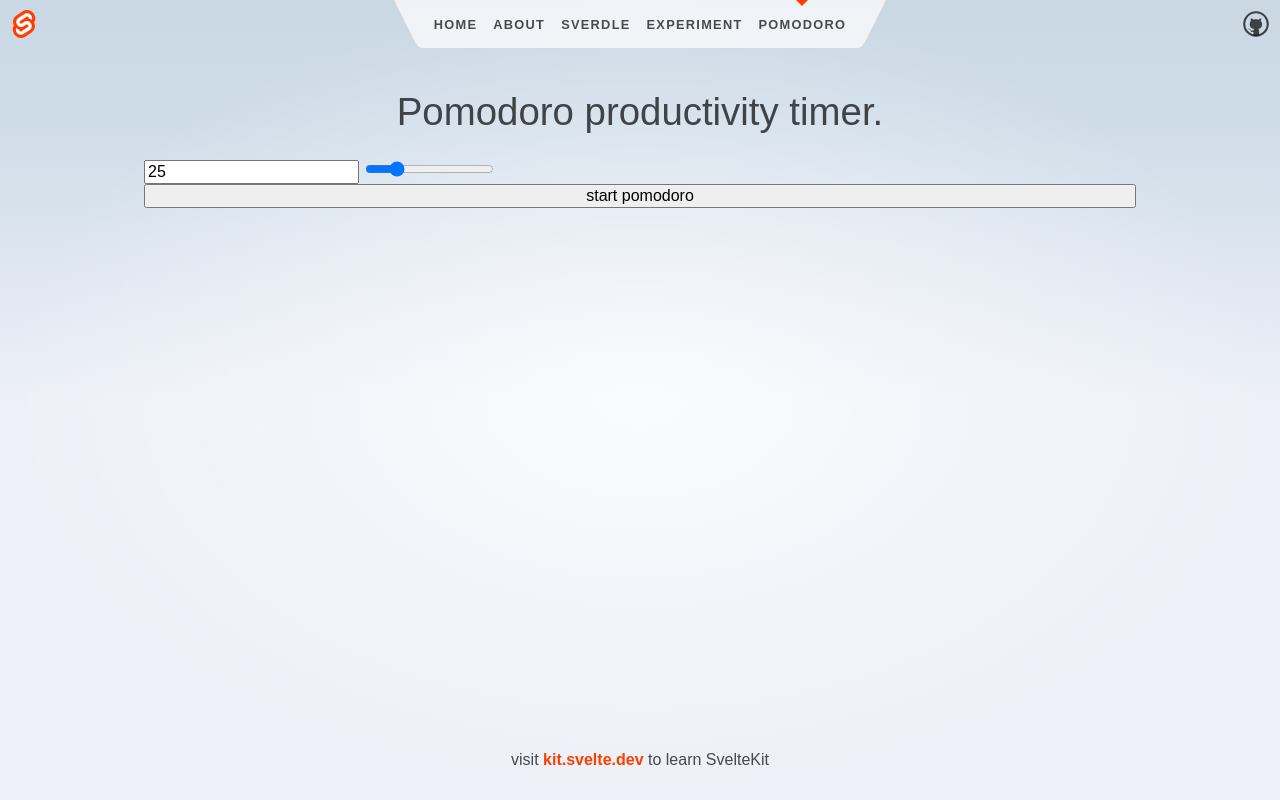
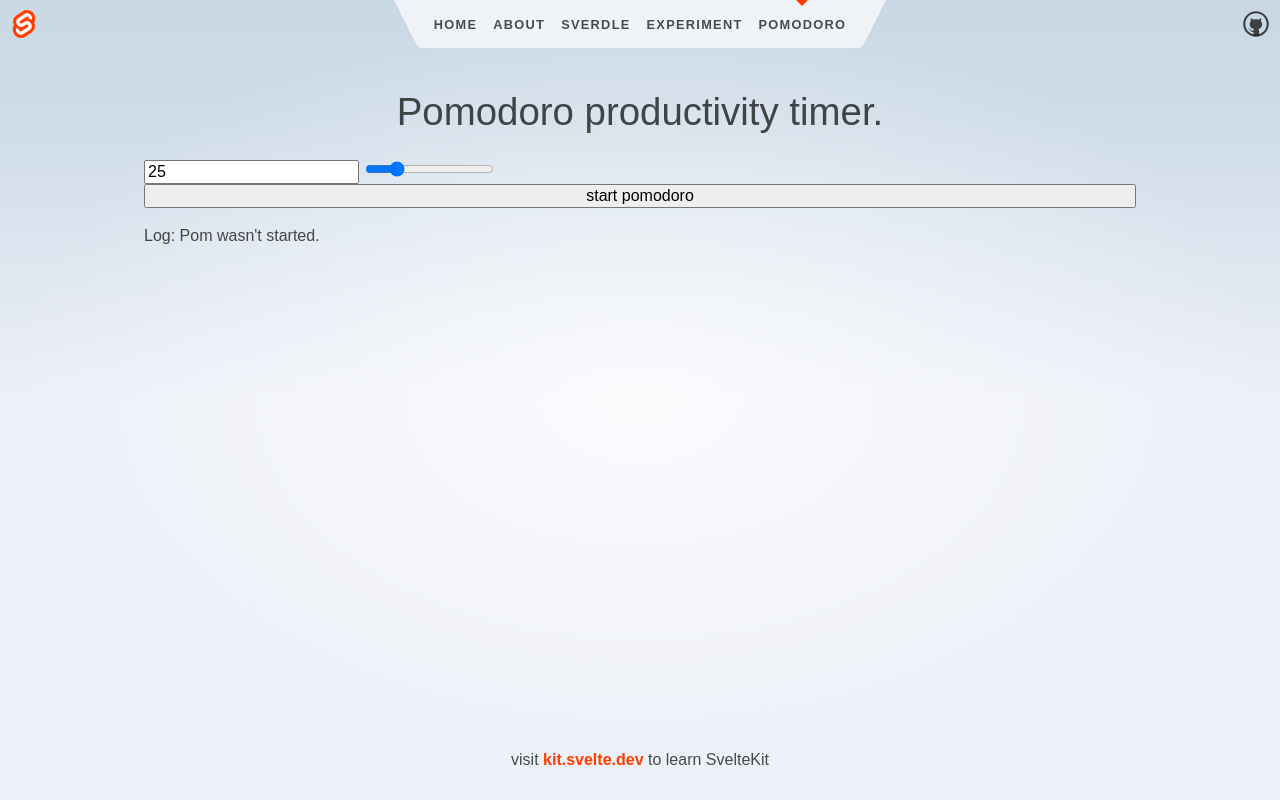
Before and after one commit to Kelamir/svelteExerciseApp, a SvelteKit app: page /pomodoro in a window 1280 px wide. Built offline with nearby package versions, Linux system fonts and the light colour scheme.

Commit message:
Added sci-fi pomodoro time-travel

```diff
--- a/src/routes/pomodoro/+page.svelte
+++ b/src/routes/pomodoro/+page.svelte
@@ -6,9 +6,12 @@
 
 <script>
     let pomLength = 25;
+    let log = "Pom wasn't started."
+
 
     function startPom() {
-        console.log("imagine it started.")
+        log = "Time passed instantly. You are finished with work." +
+              " Don't trust what your clock is telling you"
     }
 </script>
 
@@ -24,6 +27,8 @@
     start pomodoro
 </button>
 
+<p>Log: {log}</p>
+
 
 
 <style>
```
